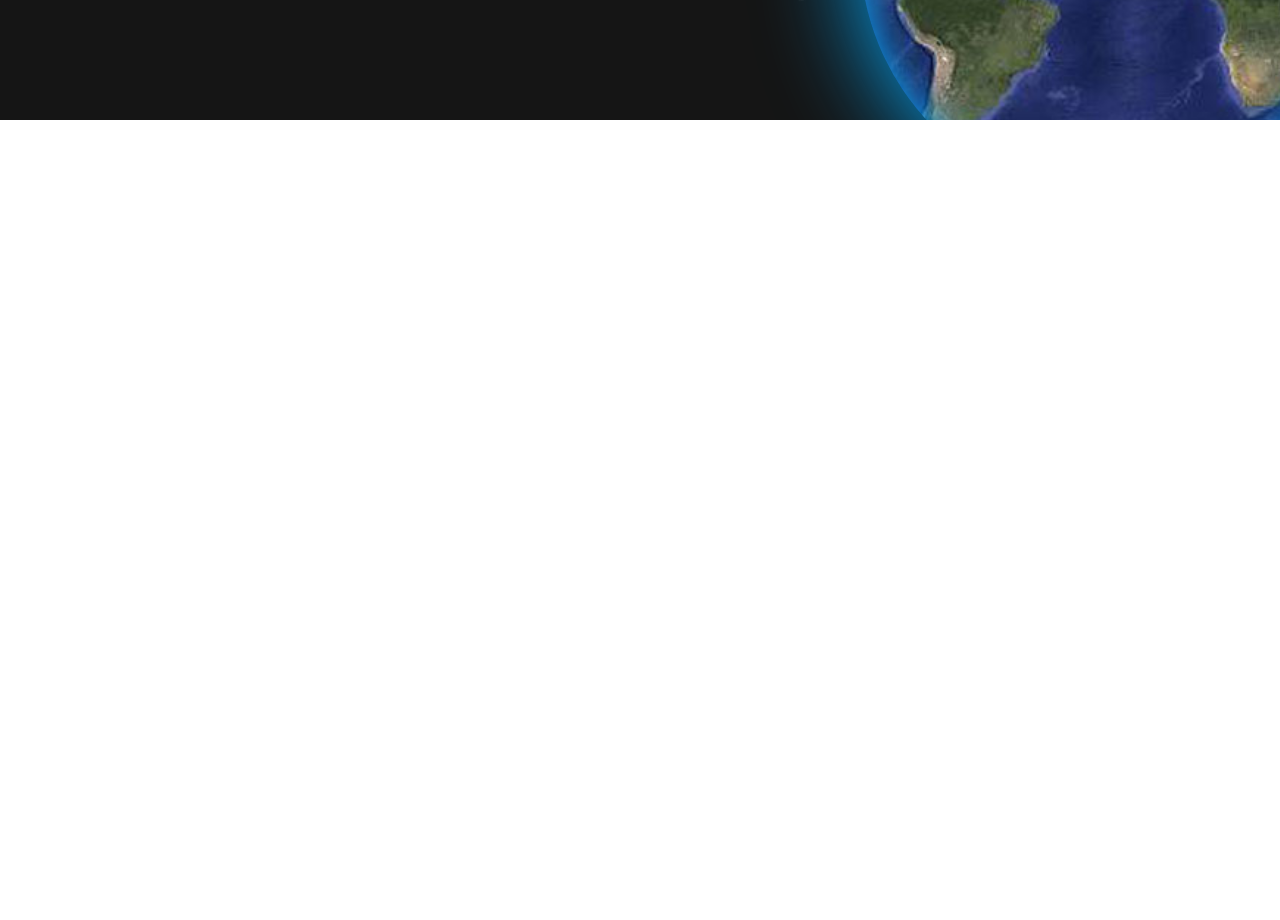
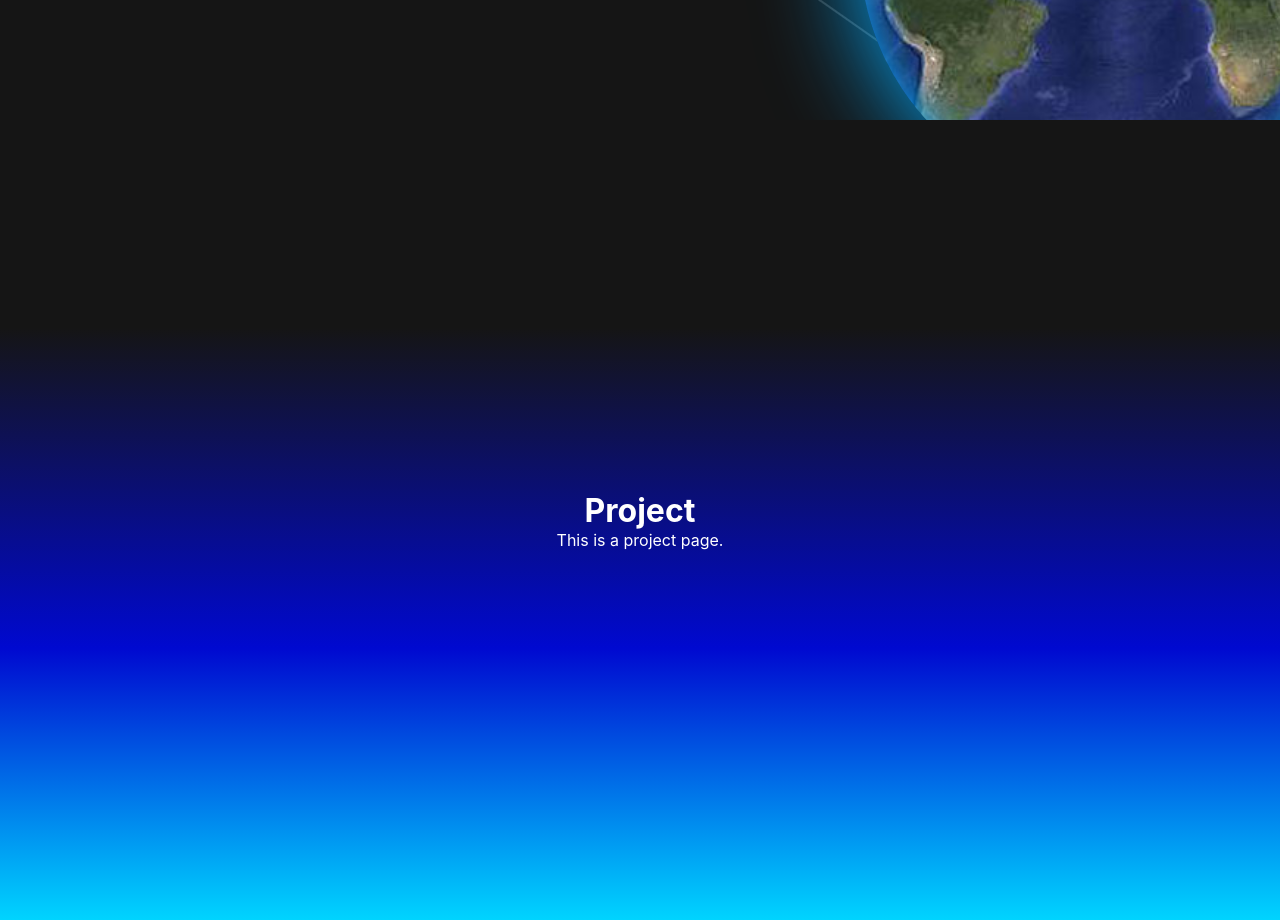
Before and after one commit to mars-area/react-site, a React (Create React App) app: page / in a window 1280 px wide. Shown: the part 680-1600 px from the top of the page. Before the commit the page ends 800 px from the top, so only its background shows below. Built offline with nearby package versions, Linux system fonts and the light colour scheme.

Commit message:
create project section

```diff
--- a/src/App.css
+++ b/src/App.css
@@ -6,3 +6,15 @@
   justify-content: center;
   align-items: center;
 }
+
+main {
+  display: flex;
+  flex-direction: column;
+  justify-content: center;
+  align-items: center;
+  min-height: 100vh;
+  width: 100%;
+  background: rgb(21,21,21);
+  background: linear-gradient(180deg, rgba(21,21,21,1) 26%, rgba(0,9,208,1) 66%, rgba(0,212,255,1) 100%);
+  color: white;
+}
--- a/src/App.js
+++ b/src/App.js
@@ -1,12 +1,16 @@
 import './App.css';
 import Navi from './component/navi';
 import Header from './component/header';
+import Project from './component/project';
 
 function App() {
   return (
     <div className="App">
       <Navi/>
       <Header/>
+      <main>
+        <Project />
+      </main>
     </div>
   );
 }
--- /dev/null
+++ b/src/component/project.jsx
@@ -0,0 +1,15 @@
+import React from 'react';
+
+// create react component for poject section
+export default class Project extends React.Component {
+    render() {
+        return (
+            <div className="project">
+                <h1>Project</h1>
+                <div className="project__wrapper">
+                    This is a project page.
+                </div>
+            </div>
+        );
+    }
+}
```
